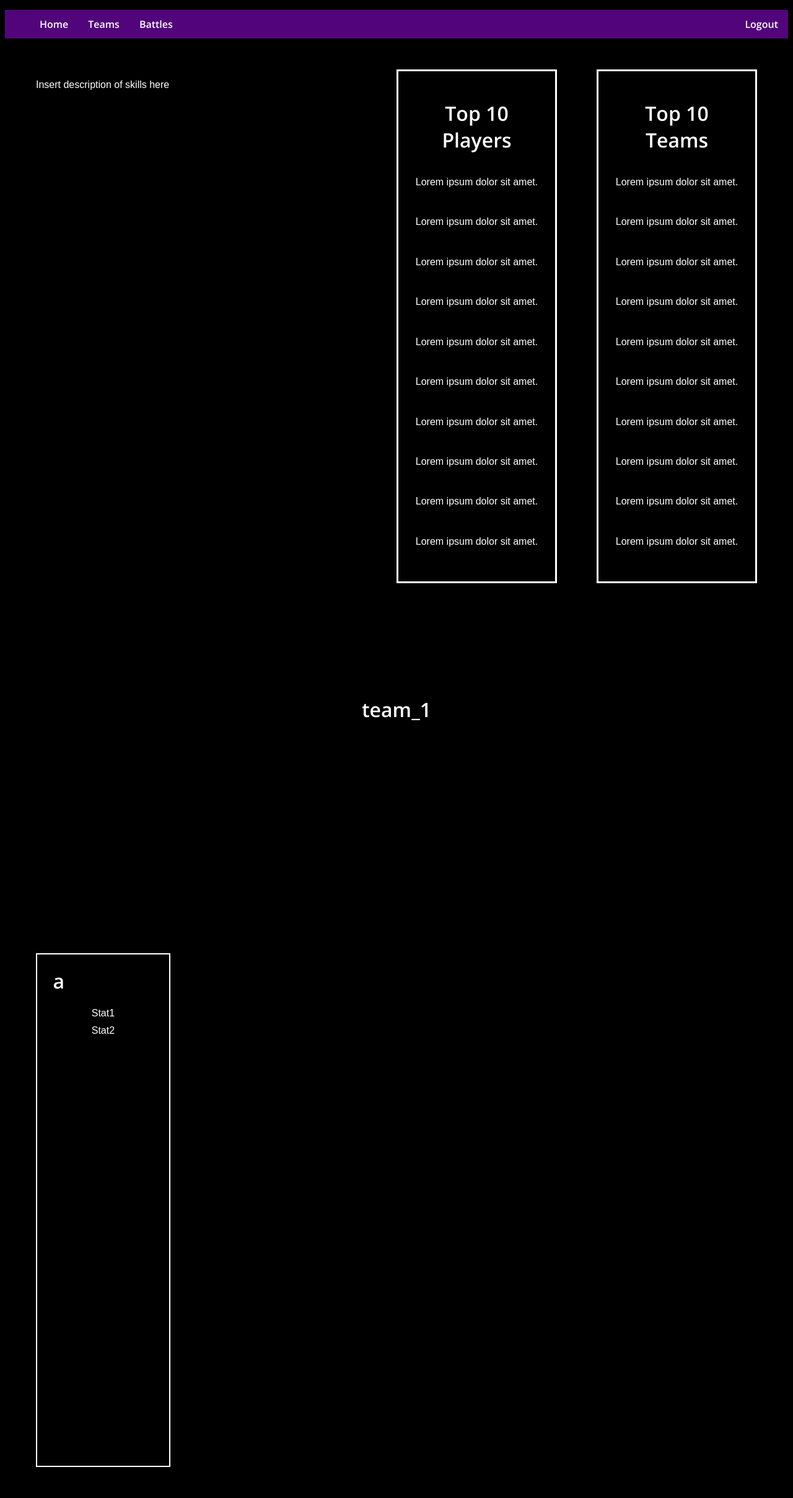
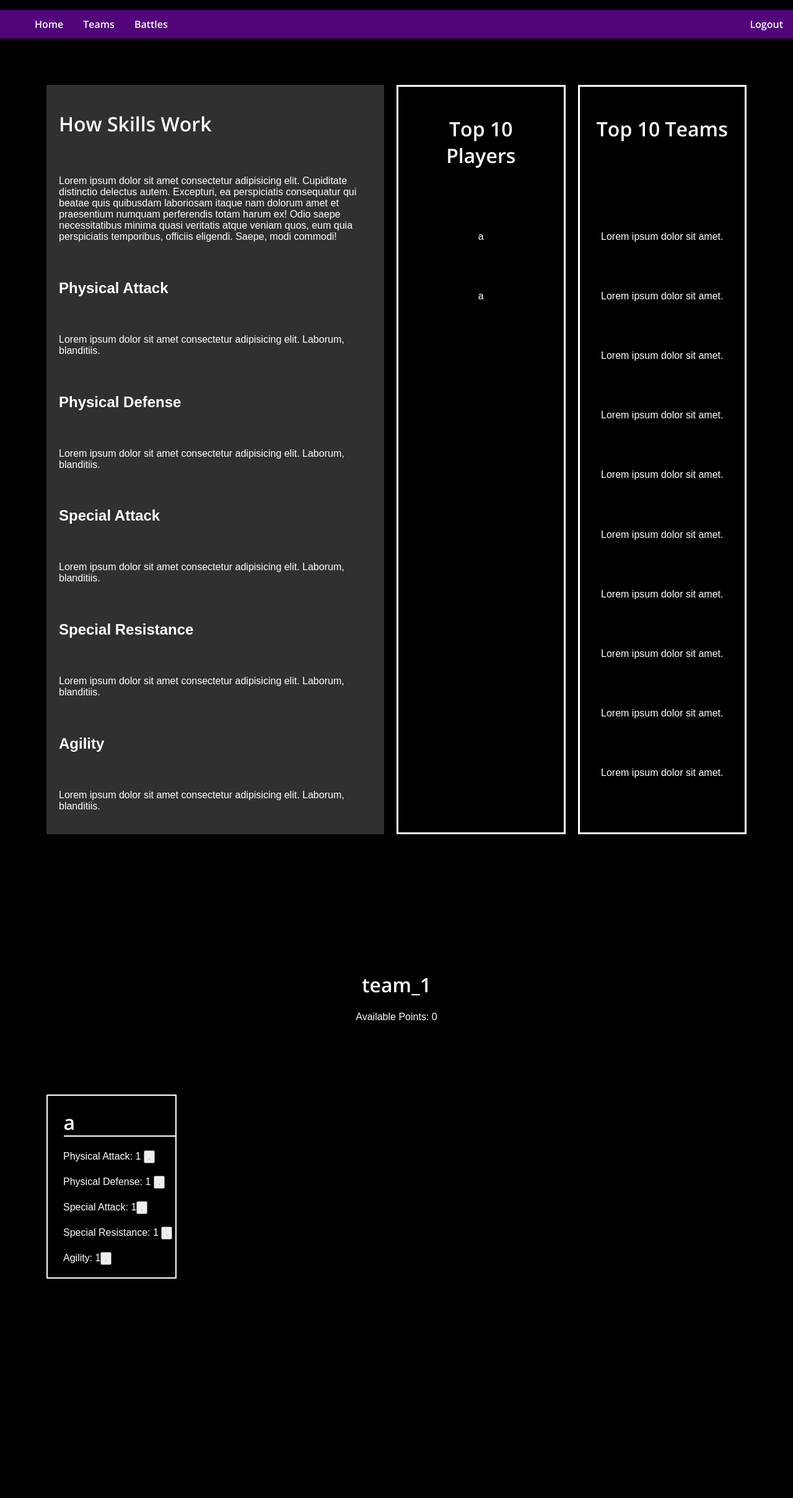
Before and after one commit to patrick-5546/battle-todo, a Django app: template team/templates/team/team-hub.html in a window 1280 px wide. Shown: the whole page at 62% size. After the commit the page ends 2063 px from the top, so only its background shows below. Run offline with Django 3.2, Linux system fonts and the light colour scheme; the template is opened without the code that fills it: values that come from a table or form of the project are taken from there, others are empty; data comes from the database, SQL or seed files in the repository; style sheets or scripts are compiled from the project's sources.

Commit message:
Finalized layout

```diff
--- a/team/static/team/Team-hub.css
+++ b/team/static/team/Team-hub.css
@@ -3,6 +3,7 @@
 body {
   background-color: #000000;
   color: white;
+  margin: 0;
   font-family: 'Comforta', sans-serif;
 }
 
@@ -23,21 +24,31 @@ html {
   display: grid;
   -ms-grid-columns: 2fr 1fr 1fr;
       grid-template-columns: 2fr 1fr 1fr;
-  -ms-grid-rows: 3fr 1fr 3fr;
-      grid-template-rows: 3fr 1fr 3fr;
-  -webkit-column-gap: 5vw;
-          column-gap: 5vw;
-  row-gap: 20vh;
-  margin: 50px;
+  -webkit-column-gap: 20px;
+          column-gap: 20px;
+  margin: 75px;
 }
 
 @media (max-width: 1120px) {
   .container {
     display: inline;
+    margin: 50px;
   }
   .container > .Team-box {
     display: inline;
   }
+}
+
+.Skill-info {
+  place-self: center;
+  width: 100%;
+  height: 100%;
+  background: #303030;
+}
+
+.Skill-info p, .Skill-info h1, .Skill-info h2 {
+  padding: 20px;
+  margin: none;
 }
 
 .container > .Team-box {
@@ -45,13 +56,14 @@ html {
       grid-column-start: span 3;
 }
 
-.Team-name {
+.Team-points {
   -webkit-box-pack: center;
       -ms-flex-pack: center;
           justify-content: center;
   -ms-grid-column: span 3;
       grid-column-start: span 3;
-  margin-bottom: none;
+  margin-top: 200px;
+  margin-bottom: 100px;
 }
 
 .Team-box {
@@ -77,11 +89,14 @@ html {
 
 .Team-box .Teammate-card h1 {
   margin-left: 2vw;
+  font-family: "Open Sans", sans-serif;
+  border-bottom: 2px solid;
 }
 
 .Team-box .Teammate-card > div {
-  text-align: center;
-  padding-bottom: 10px;
+  text-align: left;
+  margin-left: 25px;
+  padding-bottom: 20px;
 }
 
 .Leaderboards {
@@ -101,4 +116,8 @@ html {
   padding: none;
   margin: none;
 }
+
+.ignore {
+  display: contents;
+}
 /*# sourceMappingURL=Team-hub.css.map */
--- a/team/static/team/Team-hub.scss
+++ b/team/static/team/Team-hub.scss
@@ -6,9 +6,12 @@
 $Head-font: 'Open Sans', sans-serif;
 $Body-font: 'Comforta', sans-serif;
 
+//Basic settings
+
 body {
     background-color: $Base-colour;
     color: white;
+    margin: 0;
     font-family: 'Comforta', sans-serif;
 
     & h1 {
@@ -28,30 +31,40 @@ html {
 .container {
     display: grid;
     grid-template-columns: 2fr 1fr 1fr;
-    grid-template-rows: 3fr 1fr 3fr;
-    column-gap: 5vw;
-    row-gap: 20vh;
-    margin: 50px;
+    column-gap: 20px;
+    margin: 75px;
 }
 
 @media (max-width: 1120px) {
     .container {
         display: inline;
+        margin: 50px;
         & > .Team-box {
             display: inline;
         }
     }
+}
 
+.Skill-info {
+    place-self: center;
+    width: 100%;
+    height: 100%;
+    background: #303030;
+    & p, h1, h2 {
+        padding: 20px;
+        margin: none;
+    }
 }
 
 .container > .Team-box {
     grid-column-start: span 3;
 }
 
-.Team-name {
+.Team-points {
     justify-content: center;
     grid-column-start: span 3;
-    margin-bottom: none;
+    margin-top: 200px;
+    margin-bottom: 100px;
 }
 
 //Containers for team section and player cards
@@ -70,10 +83,13 @@ html {
         border-color: White;
         & h1 {
             margin-left: 2vw;
+            font-family: $Head-font;
+            border-bottom: 2px solid;
         }
         & > div {
-            text-align: center;
-            padding-bottom: 10px;
+            text-align: left;
+            margin-left: 25px;
+            padding-bottom: 20px;
         }
     }
 }
@@ -95,6 +111,11 @@ html {
     }
 }
 
+
+.ignore { //class ignored by CSS Grid
+    display: contents
+}
+
 //Anchor button to scroll to upgrade skills section
 
 
--- a/team/templates/team/Base.html
+++ b/team/templates/team/Base.html
@@ -11,7 +11,7 @@
 </head>
 
 <body>
-    <nav id="navbar">
+    <nav id="navbar" data-aos="fade-down" data-aos-duration="1000">
         <ul>
             <li><a href="https://google.com" target="_blank">
                     Home
@@ -32,6 +32,10 @@
 
     {% endblock %}
 
+    <script src="https://unpkg.com/aos@next/dist/aos.js"></script>
+    <script>
+        AOS.init();
+    </script>
 </body>
 
 </html>
--- a/team/templates/team/team-hub.html
+++ b/team/templates/team/team-hub.html
@@ -5,22 +5,33 @@
 {% block content %}
 
 <div class="container">
-    <div>
-        <p>Insert description of skills here</p>
+    <div class="Skill-info">
+        <h1>How Skills Work</h1>
+        <p>Lorem ipsum dolor sit amet consectetur adipisicing elit. Cupiditate distinctio delectus autem. Excepturi, ea
+            perspiciatis consequatur qui beatae quis quibusdam laboriosam itaque nam dolorum amet et praesentium numquam
+            perferendis totam harum ex! Odio saepe necessitatibus minima quasi veritatis atque veniam quos, eum quia
+            perspiciatis temporibus, officiis eligendi. Saepe, modi commodi!</p>
+
+        <h2>Physical Attack</h2>
+        <p>Lorem ipsum dolor sit amet consectetur adipisicing elit. Laborum, blanditiis.</p>
+        <h2>Physical Defense</h2>
+        <p>Lorem ipsum dolor sit amet consectetur adipisicing elit. Laborum, blanditiis.</p>
+        <h2>Special Attack</h2>
+        <p>Lorem ipsum dolor sit amet consectetur adipisicing elit. Laborum, blanditiis.</p>
+        <h2>Special Resistance</h2>
+        <p>Lorem ipsum dolor sit amet consectetur adipisicing elit. Laborum, blanditiis.</p>
+        <h2>Agility</h2>
+        <p>Lorem ipsum dolor sit amet consectetur adipisicing elit. Laborum, blanditiis.</p>
     </div>
 
     <div class="Leaderboards">
         <h1>Top 10 Players</h1>
-        <p>Lorem ipsum dolor sit amet.</p>
-        <p>Lorem ipsum dolor sit amet.</p>
-        <p>Lorem ipsum dolor sit amet.</p>
-        <p>Lorem ipsum dolor sit amet.</p>
-        <p>Lorem ipsum dolor sit amet.</p>
-        <p>Lorem ipsum dolor sit amet.</p>
-        <p>Lorem ipsum dolor sit amet.</p>
-        <p>Lorem ipsum dolor sit amet.</p>
-        <p>Lorem ipsum dolor sit amet.</p>
-        <p>Lorem ipsum dolor sit amet.</p>
+        {% for player in team_players %}
+        <p>{{ player.player_name }}</p>
+        {% endfor %}
+        {% for player in team_players %}
+        <p>{{ player.player_name }}</p>
+        {% endfor %}
     </div>
 
     <div class="Leaderboards">
@@ -37,8 +48,9 @@
         <p>Lorem ipsum dolor sit amet.</p>
     </div>
 
-    <div class="Team-name" style="text-align: center;">
+    <div class="Team-points" style="text-align: center;">
         <h1> {{ team.team_name }}</h1>
+        <p>Available Points: {{ player.todo_points }}</p>
     </div>
 
     <div class="Team-box">
@@ -46,8 +58,16 @@
         {% for player in team_players %}
         <div class="Teammate-card">
             <h1>{{ player.player_name }}</h1>
-            <div>Stat1</div>
-            <div>Stat2</div>
+            <div>Physical Attack: {{ player.physical_attack }} <button type="button"><img src="Media/Plus-sign.png"
+                        alt="Invest Point" width="2em" height="2em"></button></div>
+            <div>Physical Defense: {{ player.physical_defense }} <button type="button"><img src="Media/Plus-sign.png"
+                        alt="Invest Point" width="2em" height="2em"></button></div>
+            <div>Special Attack: {{ player.special_attack }}<button type="button"><img src="Media/Plus-sign.png"
+                        alt="Invest Point" width="2em" height="2em"></button></div>
+            <div>Special Resistance: {{ player.special_defense }} <button type="button"><img src="Media/Plus-sign.png"
+                        alt="Invest Point" width="2em" height="2em"></button></div>
+            <div>Agility: {{ player.speed }}<button type="button"><img src="Media/Plus-sign.png" alt="Invest Point"
+                        width="2em" height="2em"></button></div>
         </div>
         {% endfor %}
     </div>
```
Also changed, not shown: team/templates/team/Media/Plus-sign.png (added), 1 other file.
